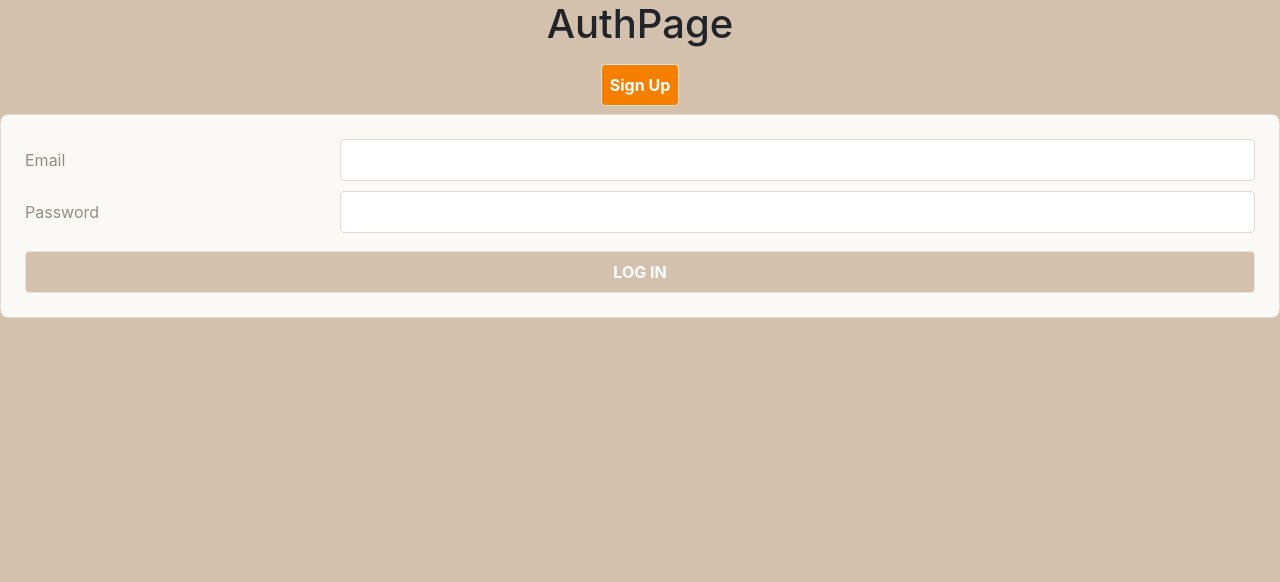
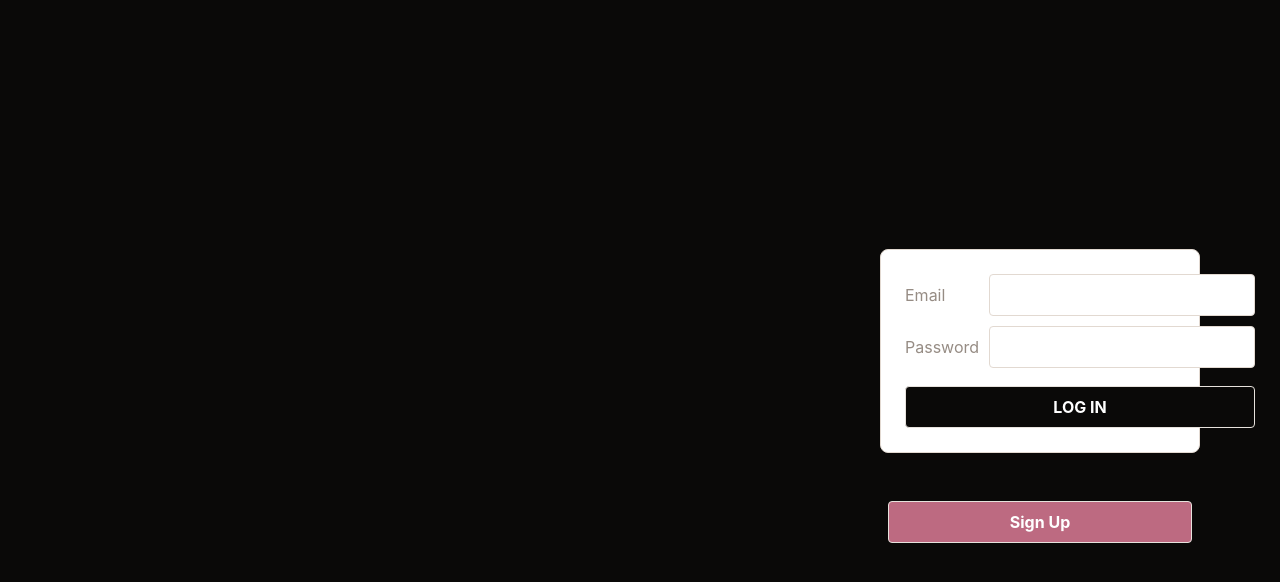
Before and after one commit to Andrewbui389/Event-Track, a React (Create React App) app: page /event/details/1 in a window 1280 px wide. Shown: the top 582 px of the page. Built offline with nearby package versions, Linux system fonts and the light colour scheme.

Commit message:
styling landing page

```diff
--- a/controllers/api/events.js
+++ b/controllers/api/events.js
@@ -37,7 +37,6 @@ async function deleteEvent(req,res){
 }
 
 async function create(req,res){
-
     try {
         const [guestList,eventTitle]  = [req.body.guestList,req.body.eventTitle]
         const userEventList = await EventList.findOne({user:req.user._id})
--- a/src/index.css
+++ b/src/index.css
@@ -14,11 +14,11 @@ code {
 /* CSS Custom Properties */
 :root {
   --white: #FFFFFF;
-  --tan-1: #FBF9F6;
+  --tan-1: #ffffff;
   --tan-2: #E7E2DD;
   --tan-3: #E2D9D1;
-  --tan-4: #D3C1AE;
-  --orange: #F67F00;
+  --tan-4: #0a0908;
+  --orange: #bd6a81;
   --text-light: #968c84;
   --text-dark: #615954;
 }
@@ -107,6 +107,7 @@ nav > a:hover {
 }
 
 .form-container {
+  width: 40vmin;
   padding: 3vmin;
   background-color: var(--tan-1);
   border: .1vmin solid var(--tan-3);
--- a/src/pages/AuthPage/Auth.css
+++ b/src/pages/AuthPage/Auth.css
@@ -0,0 +1,12 @@
+.auth-page {
+  display: flex;
+  justify-content: flex-end;
+  padding: 10vmin;
+  height: 100vh;
+}
+
+.align-div-items {
+  display: flex;
+  flex-direction: column-reverse;
+  justify-content: center;
+}/*# sourceMappingURL=Auth.css.map */
--- /dev/null
+++ b/src/pages/AuthPage/Auth.scss
@@ -0,0 +1,12 @@
+.auth-page {
+    display: flex;
+    justify-content: flex-end;
+    padding: 10vmin;
+    height: 100vh;
+}
+
+.align-div-items{
+    display: flex;
+    flex-direction: column-reverse;
+    justify-content:center;
+}
--- a/src/pages/AuthPage/AuthPage.jsx
+++ b/src/pages/AuthPage/AuthPage.jsx
@@ -1,13 +1,14 @@
 import { useState } from 'react';
 import SignUpForm from '../../components/SignUpForm/SignUpForm';
 import LoginForm from '../../components/LoginForm/LoginForm';
+import './Auth.css'
 
 export default function AuthPage({ setUser }) {
   const [showLogin, setShowLogin] = useState(true);
 
   return (
-    <main>
-      <h1>AuthPage</h1>
+    <main className='auth-page'>
+      <div className='align-div-items'>
         <button onClick={() => setShowLogin(!showLogin)}>
             {showLogin ? 'Sign Up' : 'Log In'}
           </button>
@@ -16,6 +17,7 @@ export default function AuthPage({ setUser }) {
               :
               <SignUpForm setUser={setUser} />
           }
+      </div>
     </main>
   );
 }
```
Also changed, not shown: src/pages/AuthPage/Auth.jsx (deleted, +0 -11 lines), 1 other file (tests, documents, lock files or other folders). Lines whose indentation alone changed are shown as unchanged.
